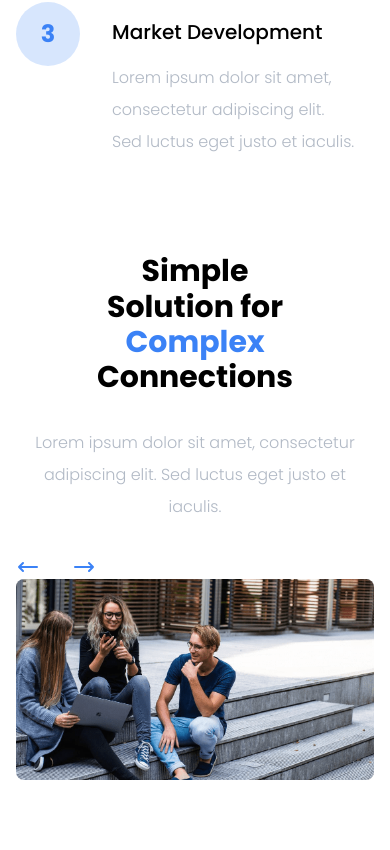
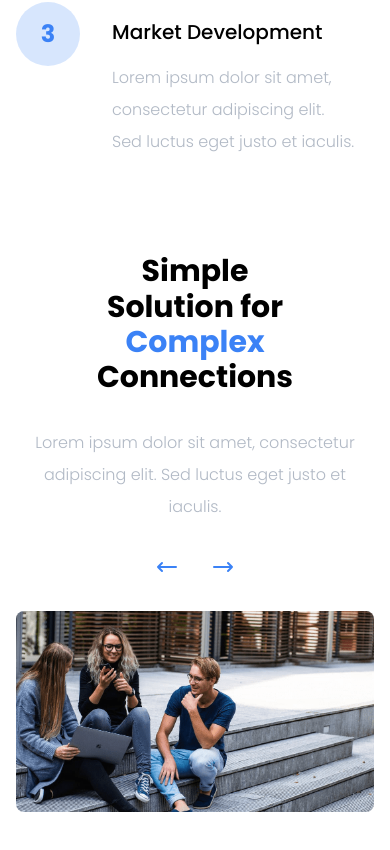
Before and after one commit to Sh4ke96/monst, a Next.js app: page / in a window 390 px wide. Shown: the part 3411-4261 px from the top of the page. Built offline with nearby package versions, Linux system fonts and the light colour scheme.

Commit message:
add RWD for slider and nav in slider

```diff
--- a/app/page.tsx
+++ b/app/page.tsx
@@ -237,7 +237,7 @@ export default function Home() {
                   luctus eget justo et iaculis.
                 </p>
               </div>
-              <div className="flex gap-x-8">
+              <div className="flex gap-x-8 mb-8 justify-center lg:mb-0 lg:justify-normal">
                 <button className="slider-prev">
                   <span>
                     <svg
```
